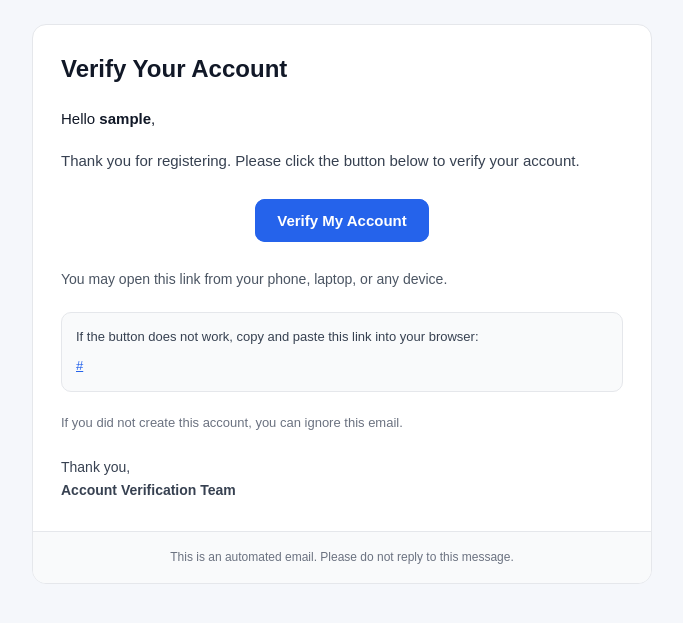
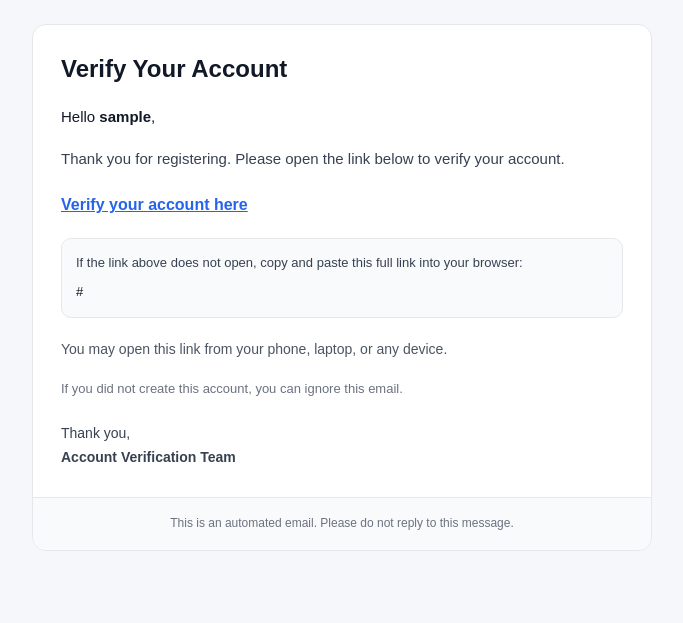
Before and after one commit to deenesh16/fyp-security-system, a Flask app: template templates/verification_email.html in a window 1280 px wide. Shown: the top 623 px of the page, without its empty margins (298-981 px from the left). Run offline with Flask 3, Linux system fonts and the light colour scheme; the template is opened without the code that fills it: most values are stand-ins (such as "Sample title", 1, 10 or a date in 2020); some libraries are stand-ins or nearby versions.

Commit message:
Simplify verification email link

```diff
--- a/templates/verification_email.html
+++ b/templates/verification_email.html
@@ -14,49 +14,39 @@
             <table role="presentation" width="100%" cellspacing="0" cellpadding="0" border="0" style="max-width:620px; background:#ffffff; border:1px solid #e5e7eb; border-radius:14px; overflow:hidden;">
 
                 <tr>
-                    <td style="padding:28px 28px 12px; text-align:left;">
-                        <h1 style="margin:0; color:#111827; font-size:24px; line-height:1.3; font-weight:700;">
+                    <td style="padding:28px;">
+
+                        <h1 style="margin:0 0 20px; color:#111827; font-size:24px; line-height:1.3; font-weight:700;">
                             Verify Your Account
                         </h1>
-                    </td>
-                </tr>
-
-                <tr>
-                    <td style="padding:10px 28px 28px;">
 
                         <p style="margin:0 0 16px; font-size:15px; line-height:1.7; color:#111827;">
                             Hello <strong>{{ username }}</strong>,
                         </p>
 
                         <p style="margin:0 0 18px; font-size:15px; line-height:1.7; color:#374151;">
-                            Thank you for registering. Please click the button below to verify your account.
+                            Thank you for registering. Please open the link below to verify your account.
                         </p>
 
-                        <table role="presentation" cellspacing="0" cellpadding="0" border="0" align="center" style="margin:26px auto;">
-                            <tr>
-                                <td align="center" bgcolor="#2563eb" style="border-radius:10px;">
-                                    <a href="{{ verify_link }}" target="_blank" style="display:inline-block; padding:13px 22px; font-size:15px; font-weight:700; color:#ffffff; text-decoration:none; border-radius:10px; background:#2563eb;">
-                                        Verify My Account
-                                    </a>
-                                </td>
-                            </tr>
-                        </table>
-
-                        <p style="margin:0 0 14px; font-size:14px; line-height:1.7; color:#4b5563;">
-                            You may open this link from your phone, laptop, or any device.
+                        <p style="margin:20px 0; font-size:16px; line-height:1.7; font-weight:700;">
+                            <a href="{{ verify_link }}" target="_blank" style="color:#2563eb; text-decoration:underline; word-break:break-all; overflow-wrap:anywhere;">
+                                Verify your account here
+                            </a>
                         </p>
 
                         <div style="margin:20px 0; padding:14px; background:#f9fafb; border:1px solid #e5e7eb; border-radius:10px;">
                             <p style="margin:0 0 8px; font-size:13px; line-height:1.6; color:#374151;">
-                                If the button does not work, copy and paste this link into your browser:
+                                If the link above does not open, copy and paste this full link into your browser:
                             </p>
 
                             <p style="margin:0; font-size:13px; line-height:1.6; word-break:break-all; overflow-wrap:anywhere;">
-                                <a href="{{ verify_link }}" target="_blank" style="color:#2563eb; text-decoration:underline; word-break:break-all; overflow-wrap:anywhere;">
-                                    {{ verify_link }}
-                                </a>
+                                {{ verify_link }}
                             </p>
                         </div>
+
+                        <p style="margin:0 0 16px; font-size:14px; line-height:1.7; color:#4b5563;">
+                            You may open this link from your phone, laptop, or any device.
+                        </p>
 
                         <p style="margin:0 0 16px; font-size:13px; line-height:1.7; color:#6b7280;">
                             If you did not create this account, you can ignore this email.
```
